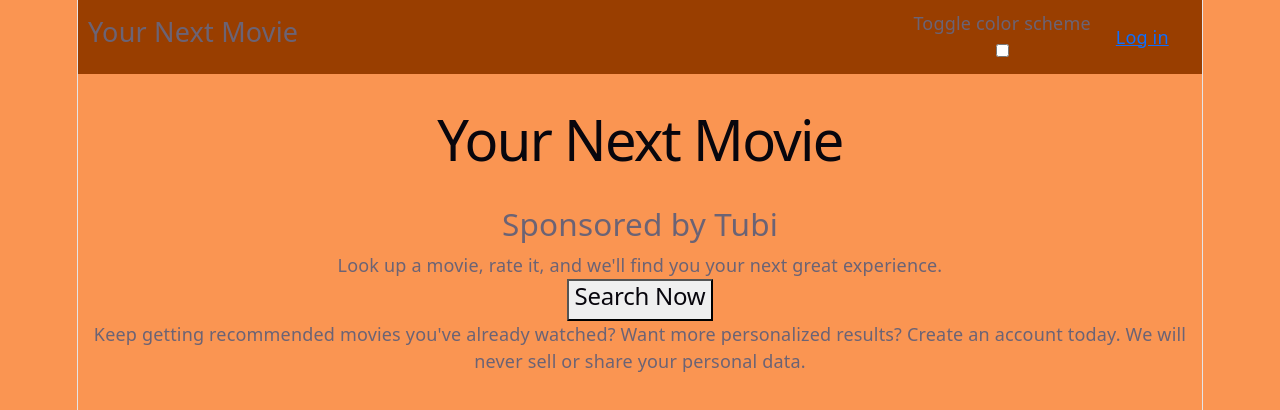
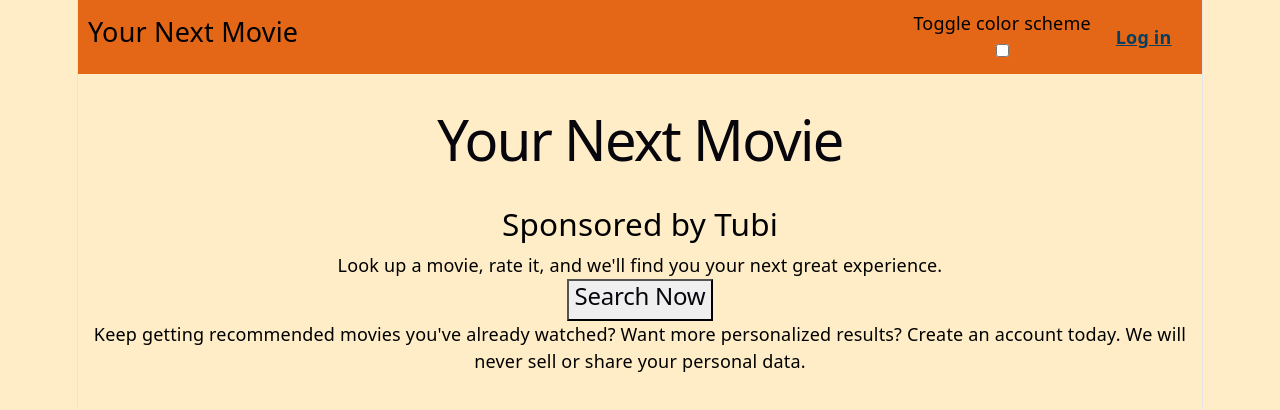
Before and after one commit to noble-squared/YourNextMovie, a React (Vite) app: page / in a window 1280 px wide. Shown: the top 410 px of the page. Built offline with nearby package versions, Linux system fonts and the light colour scheme.

Commit message:
Update colors

```diff
--- a/src/index.css
+++ b/src/index.css
@@ -1,8 +1,23 @@
 :root {
-  --def-banner: #993E00;
-  --def-text: #6b6375;
+  --toggle-banner: #C44F00;
+  --toggle-text: #f3f4f6;
+  --toggle-text-h: #f3f4f6;
+  --toggle-bg: #300000;
+  --toggle-border: #2e303a;
+  --toggle-code-bg: #1f2028;
+  --toggle-accent: #c084fc;
+  --toggle-accent-bg: rgba(192, 132, 252, 0.15);
+  --toggle-accent-border: rgba(192, 132, 252, 0.5);
+  --toggle-shadow:
+    rgba(0, 0, 0, 0.4) 0 10px 15px -3px, rgba(0, 0, 0, 0.25) 0 4px 6px -2px;
+  --toggle-social-bg: rgba(47, 48, 58, 0.5);
+  --toggle-link: #72F2DA;
+  --toggle-hover-link: #FFFFFF;
+
+  --def-banner: #E36717;
+  --def-text: #000000;
   --def-text-h: #08060d;
-  --def-bg: #FA9552;
+  --def-bg: #FFEDC7;
   --def-border: #e5e4e7;
   --def-code-bg: #f4f3ec;
   --def-accent: #aa3bff;
@@ -11,19 +26,8 @@
   --def-shadow:
     rgba(0, 0, 0, 0.1) 0 10px 15px -3px, rgba(0, 0, 0, 0.05) 0 4px 6px -2px;
   --def-social-bg: rgba(244, 243, 236, 0.5);
-
-  --toggle-banner: #993E00;
-  --toggle-text: #9ca3af;
-  --toggle-text-h: #f3f4f6;
-  --toggle-bg: #16171d;
-  --toggle-border: #2e303a;
-  --toggle-code-bg: #1f2028;
-  --toggle-accent: #c084fc;
-  --toggle-accent-bg: rgba(192, 132, 252, 0.15);
-  --toggle-accent-border: rgba(192, 132, 252, 0.5);
-  --toggle-shadow:
-    rgba(0, 0, 0, 0.4) 0 10px 15px -3px, rgba(0, 0, 0, 0.25) 0 4px 6px -2px;
-  --toggle-social-bg: rgba(47, 48, 58, 0.5);
+  --def-link: #073F5F;
+  --def-hover-link: #000000;
 
   --banner: var(--def-banner);
   --text: var(--def-text);
@@ -36,6 +40,8 @@
   --accent-border: var(--def-accent-border);
   --shadow: var(--def-shadow);
   --social-bg: var(--def-social-bg);
+  --link: var(--def-link);
+  --hover-link: var(--def-hover-link);
 
   --sans: system-ui, 'Segoe UI', Roboto, sans-serif;
   --heading: system-ui, 'Segoe UI', Roboto, sans-serif;
@@ -58,9 +64,10 @@
 
 @media (prefers-color-scheme: dark) {
   :root {
-    --def-text: #9ca3af;
+    --def-banner: #C44F00;
+    --def-text: #f3f4f6;
     --def-text-h: #f3f4f6;
-    --def-bg: #16171d;
+    --def-bg: #300000;
     --def-border: #2e303a;
     --def-code-bg: #1f2028;
     --def-accent: #c084fc;
@@ -69,11 +76,14 @@
     --def-shadow:
       rgba(0, 0, 0, 0.4) 0 10px 15px -3px, rgba(0, 0, 0, 0.25) 0 4px 6px -2px;
     --def-social-bg: rgba(47, 48, 58, 0.5);
+    --def-link: #72F2DA;
+    /* Yes, the above is accessible. It has a 3.45:1 contrast, and links require a 3:1 contrast to satisfy AA requirements */
+    --def-hover-link: #FFFFFF;
 
-    --toggle-banner: #993E00;
-    --toggle-text: #6b6375;
+    --toggle-banner: #E36717;
+    --toggle-text: #000000;
     --toggle-text-h: #08060d;
-    --toggle-bg: #FA9552;
+    --toggle-bg: #FFEDC7;
     --toggle-border: #e5e4e7;
     --toggle-code-bg: #f4f3ec;
     --toggle-accent: #aa3bff;
@@ -82,6 +92,8 @@
     --toggle-shadow:
       rgba(0, 0, 0, 0.1) 0 10px 15px -3px, rgba(0, 0, 0, 0.05) 0 4px 6px -2px;
     --toggle-social-bg: rgba(244, 243, 236, 0.5);
+    --toggle-link: #073F5F;
+    --toggle-hover-link: #000000;
   }
 
   #social .button-icon {
@@ -101,6 +113,8 @@
   --accent-border: var(--toggle-accent-border);
   --shadow: var(--toggle-shadow);
   --social-bg: var(--toggle-social-bg);
+  --link: var(--toggle-link);
+  --hover-link: var(--toggle-hover-link);
 }
 
 #root {
@@ -165,3 +179,12 @@ code {
   padding: 4px 8px;
   background: var(--code-bg);
 }
+
+a {
+  color: var(--link);
+  font-weight: bold;
+}
+
+a:hover {
+  color: var(--hover-link);
+}
```
